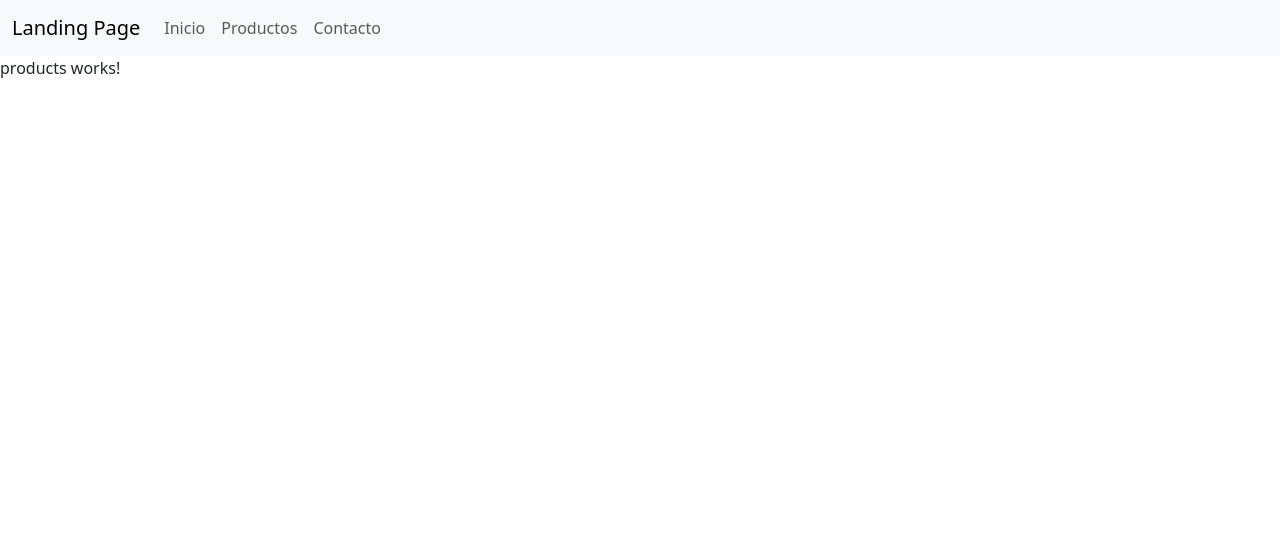
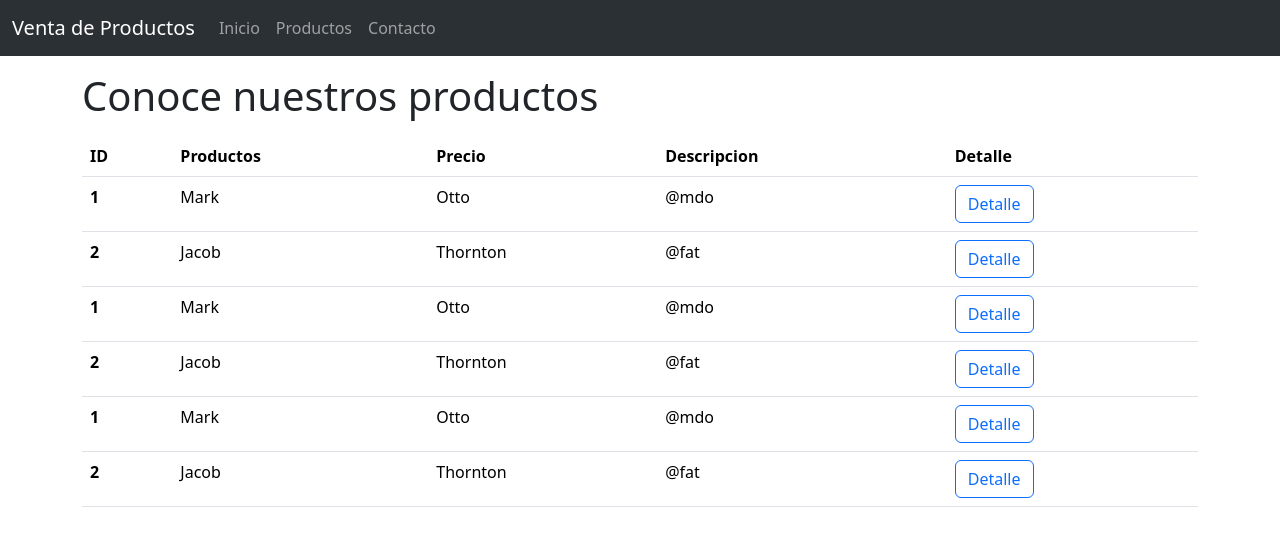
Before and after one commit to yeifreng/landing-page-api-angular, an Angular app: page /products in a window 1280 px wide. Shown: the top 546 px of the page. Built offline with nearby package versions, Linux system fonts and the light colour scheme.

Commit message:
Maquetamos el HTML del componente productos, inyectamos el httpclient en el servicio para traer la infromacion de la API

```diff
--- a/src/app/app.module.ts
+++ b/src/app/app.module.ts
@@ -1,4 +1,5 @@
 import { NgModule } from '@angular/core';
+import {HttpClientModule} from '@angular/common/http'
 import { BrowserModule } from '@angular/platform-browser';
 
 import { AppRoutingModule } from './app-routing.module';
@@ -20,7 +21,9 @@ import { NavbarComponent } from './shared/navbar/navbar.component';
   ],
   imports: [
     BrowserModule,
-    AppRoutingModule
+    AppRoutingModule,
+    HttpClientModule
+
   ],
   providers: [],
   bootstrap: [AppComponent]
--- a/src/app/pages/home/home.component.css
+++ b/src/app/pages/home/home.component.css
@@ -0,0 +1,14 @@
+.container{
+  display: grid;
+  justify-items: center;
+}
+
+img{
+  width: 75%;
+  height: 75%;
+  object-fit: cover;
+}
+
+h1, h2{
+  color: #f4a261;
+}
--- a/src/app/pages/home/home.component.html
+++ b/src/app/pages/home/home.component.html
@@ -1 +1,5 @@
-<p>home works!</p>
+<div class="container mt-3">
+  <h1>Bienvenid@ a nuestra tienda virtual</h1>
+  <h2>Tenemos los mejores productos solo para ti!</h2>
+  <img src="../../../assets/image-home.jpg" alt="Productos" />
+</div>
--- a/src/app/pages/products/products.component.html
+++ b/src/app/pages/products/products.component.html
@@ -1 +1,58 @@
-<p>products works!</p>
+<div class="container mt-3">
+  <h1>Conoce nuestros productos</h1>
+  <table class="table mt-3">
+    <thead>
+      <tr>
+        <th scope="col">ID</th>
+        <th scope="col">Productos</th>
+        <th scope="col">Precio</th>
+        <th scope="col">Descripcion</th>
+        <th scope="col">Detalle</th>
+      </tr>
+    </thead>
+    <tbody>
+      <tr>
+        <th scope="row">1</th>
+        <td>Mark</td>
+        <td>Otto</td>
+        <td>@mdo</td>
+        <td><button type="button" class="btn btn-outline-primary">Detalle</button></td>
+      </tr>
+      <tr>
+        <th scope="row">2</th>
+        <td>Jacob</td>
+        <td>Thornton</td>
+        <td>@fat</td>
+        <td><button type="button" class="btn btn-outline-primary">Detalle</button></td>
+      </tr>
+      <tr>
+        <th scope="row">1</th>
+        <td>Mark</td>
+        <td>Otto</td>
+        <td>@mdo</td>
+        <td><button type="button" class="btn btn-outline-primary">Detalle</button></td>
+      </tr>
+      <tr>
+        <th scope="row">2</th>
+        <td>Jacob</td>
+        <td>Thornton</td>
+        <td>@fat</td>
+        <td><button type="button" class="btn btn-outline-primary">Detalle</button></td>
+      </tr>
+      <tr>
+        <th scope="row">1</th>
+        <td>Mark</td>
+        <td>Otto</td>
+        <td>@mdo</td>
+        <td><button type="button" class="btn btn-outline-primary">Detalle</button></td>
+      </tr>
+      <tr>
+        <th scope="row">2</th>
+        <td>Jacob</td>
+        <td>Thornton</td>
+        <td>@fat</td>
+        <td><button type="button" class="btn btn-outline-primary">Detalle</button></td>
+      </tr>
+    </tbody>
+  </table>
+</div>
--- a/src/app/shared/navbar/navbar.component.html
+++ b/src/app/shared/navbar/navbar.component.html
@@ -1,19 +1,19 @@
-<nav class="navbar navbar-expand-lg bg-body-tertiary">
+<nav class="navbar navbar-expand-lg bg-body-tertiary" data-bs-theme="dark">
   <div class="container-fluid">
-    <a class="navbar-brand" routerLink="">Landing Page</a>
+    <a class="navbar-brand" routerLink="">Venta de Productos</a>
     <button class="navbar-toggler" type="button" data-bs-toggle="collapse" data-bs-target="#navbarNav" aria-controls="navbarNav" aria-expanded="false" aria-label="Toggle navigation">
       <span class="navbar-toggler-icon"></span>
     </button>
     <div class="collapse navbar-collapse" id="navbarNav">
       <ul class="navbar-nav">
         <li class="nav-item">
-          <a class="nav-link" aria-current="page" routerLink="">Inicio</a>
+          <a class="nav-link" aria-current="page" routerLink="" [ngClass]="{active: menuOpcion == 'home'}" (click)="onOpcion('home')">Inicio</a>
         </li>
         <li class="nav-item">
-          <a class="nav-link" routerLink="products">Productos</a>
+          <a class="nav-link" routerLink="products"  [ngClass]="{active: menuOpcion == 'products'}" (click)="onOpcion('products')">Productos</a>
         </li>
         <li class="nav-item">
-          <a class="nav-link" routerLink="contact">Contacto</a>
+          <a class="nav-link" routerLink="contact"  [ngClass]="{active: menuOpcion == 'contact'}" (click)="onOpcion('contact')">Contacto</a>
         </li>
       </ul>
     </div>
--- a/src/app/shared/navbar/navbar.component.ts
+++ b/src/app/shared/navbar/navbar.component.ts
@@ -7,4 +7,12 @@ import { Component } from '@angular/core';
 })
 export class NavbarComponent {
 
+  //Creamos una variable que recibira el valor que traiga la etiqueta cuando le demos click
+  menuOpcion: string = '';
+
+  //Metodo para asignarle el valor a la variable menuOpcion
+  onOpcion(menuOpcion: string){
+    this.menuOpcion = menuOpcion
+  }
+
 }
```
Also changed, not shown: src/app/services/api.service.ts (+16 -1 lines), src/assets/image-home.jpg (added), 1 other file (tests, documents, lock files or other folders).
